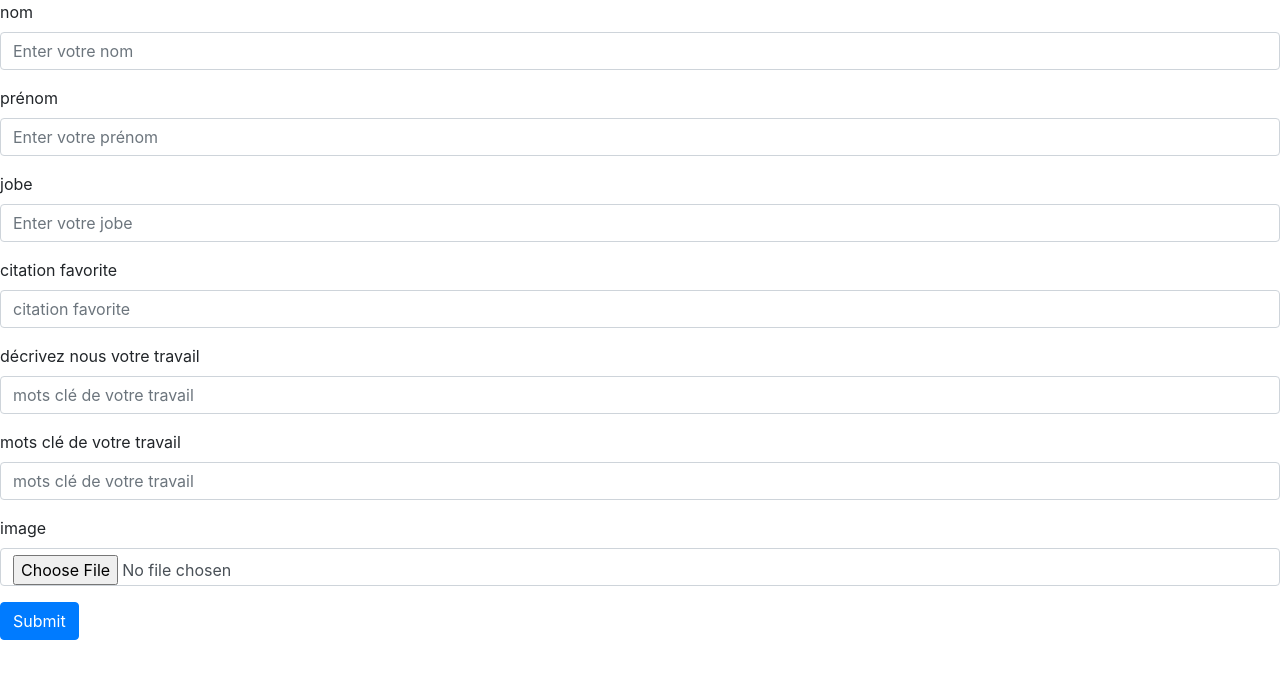
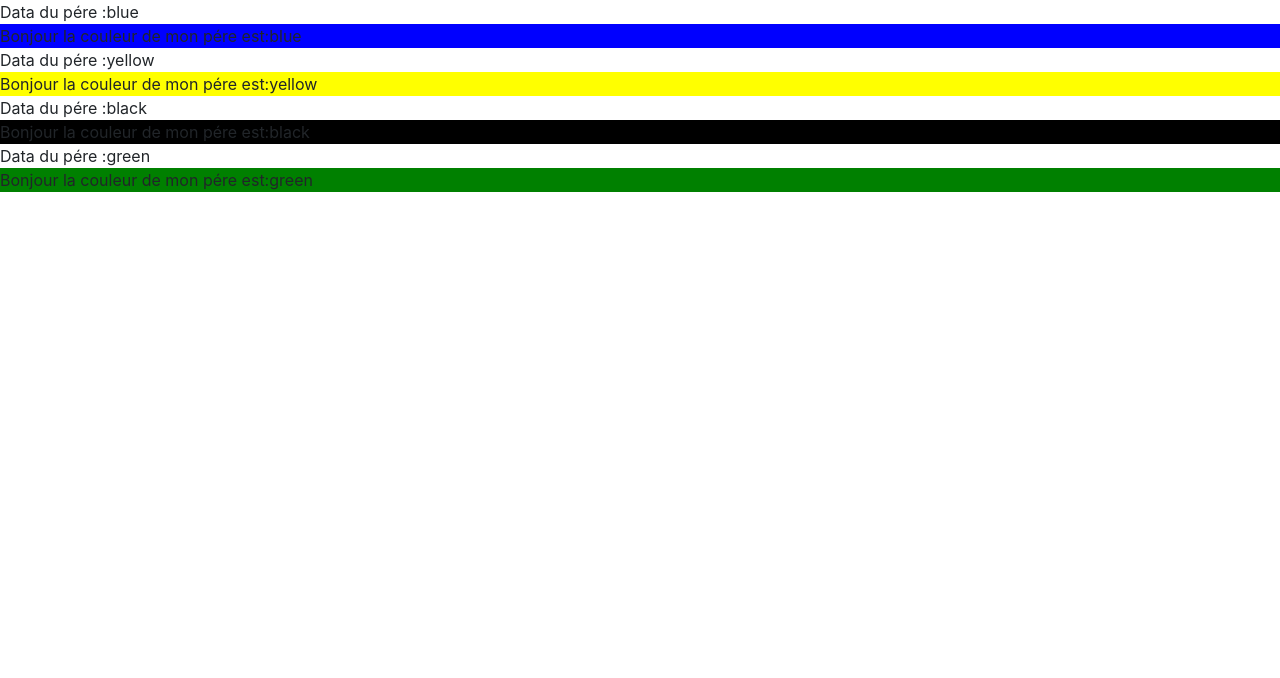
Before and after one commit to abderrahmenne123/Angular_GMC, an Angular app: page / in a window 1280 px wide. Shown: the top 678 px of the page. Built offline with nearby package versions, Linux system fonts and the light colour scheme.

Commit message:
modifier fils

```diff
--- a/src/app/app.component.html
+++ b/src/app/app.component.html
@@ -1,2 +1,2 @@
 
-<app-carte-visite></app-carte-visite>
+<app-pere></app-pere>
--- a/src/app/app.module.ts
+++ b/src/app/app.module.ts
@@ -13,6 +13,8 @@ import { FormsModule } from '@angular/forms';
 import { BindingExampleComponent } from './binding-example/binding-example.component';
 import { MyCheckpointsComponent } from './my-checkpoints/my-checkpoints.component';
 import { CarteVisiteComponent } from './carte-visite/carte-visite.component';
+import { PereComponent } from './pere/pere.component';
+import { FilsComponent } from './fils/fils.component';
 
 
 @NgModule({
@@ -30,6 +32,10 @@ import { CarteVisiteComponent } from './carte-visite/carte-visite.component';
 
     CarteVisiteComponent,
 
+    PereComponent,
+
+    FilsComponent,
+
 
   ],
   imports: [
--- a/src/app/binding-example/binding-example.component.ts
+++ b/src/app/binding-example/binding-example.component.ts
@@ -14,5 +14,8 @@ adresse='sousse';
   ngOnInit(): void {
   }
   // tslint:disable-next-line:typedef
-
+ // changeName(newName) {
+    //console.log(newName);
+   // this.name= newName;
+  //}
 }
--- /dev/null
+++ b/src/app/fils/fils.component.html
@@ -0,0 +1,5 @@
+
+Data du pére :{{parentColor}}
+<div [style.backgroundColor]="parentColor">
+  Bonjour la couleur de mon pére est:{{parentColor}}
+</div>
--- /dev/null
+++ b/src/app/fils/fils.component.ts
@@ -0,0 +1,25 @@
+import {Component, Input, EventEmitter, OnInit, Output} from '@angular/core';
+
+@Component({
+  selector: 'app-fils',
+  templateUrl: './fils.component.html',
+  styleUrls: ['./fils.component.css']
+})
+export class FilsComponent implements OnInit {
+  @Input()  dataParent: string | undefined;
+  @Input() parentColor: any ;
+  @Output() sendDataFromSon = new EventEmitter();
+  constructor() { }
+
+  ngOnInit(): void {
+    /*
+    * céer un evenements
+    * emettre l'evenment en y injectant des données
+    * OutPut
+    *  */
+
+  }
+ /* sendDataToFather(){
+    this.sendDataFromSon.emit('Hello je suis ton fils');
+  }*/
+}
--- /dev/null
+++ b/src/app/pere/pere.component.html
@@ -0,0 +1,5 @@
+
+<app-fils [parentColor]="'blue'"></app-fils>
+<app-fils [parentColor]="'yellow'"></app-fils>
+<app-fils [parentColor]="'black'"></app-fils>
+<app-fils [parentColor]="'green'"></app-fils>
--- /dev/null
+++ b/src/app/pere/pere.component.ts
@@ -0,0 +1,20 @@
+import { Component, OnInit } from '@angular/core';
+
+@Component({
+  selector: 'app-pere',
+  templateUrl: './pere.component.html',
+  styleUrls: ['./pere.component.css']
+})
+export class PereComponent implements OnInit {
+color = 'black';
+  constructor() { }
+
+  ngOnInit(): void {
+  }
+
+// tslint:disable-next-line:typedef
+/*treatSonData(message)
+{
+  alert(message);
+}*/
+}
```
Also changed, not shown: src/app/fils/fils.component.css (added), src/app/pere/pere.component.css (added), 2 other files (tests, documents, lock files or other folders).
